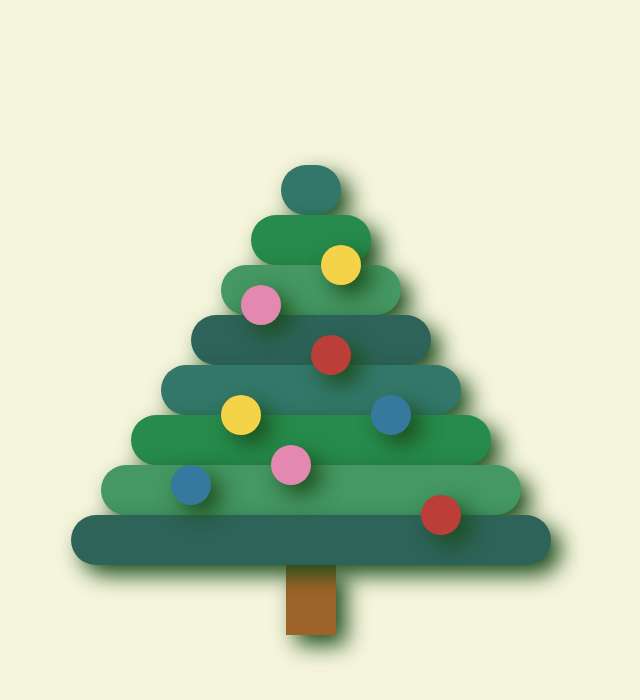
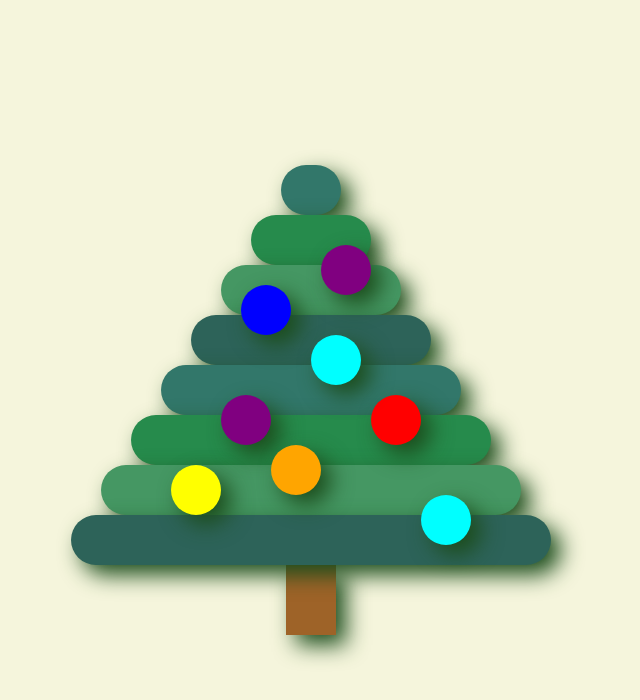
Before and after one commit to EasonFP/EasonFP.github.io, a plain HTML site: page index.html in a window 1280 px wide. Shown: the whole page, without its empty margins (329-969 px from the left). Drawn offline with Linux system fonts and the light colour scheme.

Commit message:
Update index.html

```diff
--- a/index.html
+++ b/index.html
@@ -4,7 +4,7 @@
 <head>
     <meta charset="UTF-8">
     <meta name="viewport" content="width=device-width, initial-scale=1.0">
-    <title>山羊の前端小窝</title>
+    <title>圣诞树</title>
     <style>
         * {
             padding: 0;
@@ -34,8 +34,8 @@
 
         /* 设置装饰盒子的样式 */
         .box {
-            width: 40px;
-            height: 40px;
+            width: 50px;
+            height: 50px;
             position: absolute;
             border-radius: 50px;
             left: calc(var(--x)*10px);
@@ -104,40 +104,36 @@
 
 <script>
 
-    // 使用 for 循环创建8个不同宽度的 div 元素，并将它们添加到类名为 'tree' 的父元素中
+document.addEventListener("DOMContentLoaded", function () {
+        const colors = ["red", "orange", "yellow", "green", "cyan", "blue", "purple"];
+        const boxes = document.querySelectorAll(".box");
+
+        function updateBoxColors() {
+            let colorCount = {};
+
+            boxes.forEach(box => {
+                let randomColor;
+
+                do {
+                    randomColor = colors[Math.floor(Math.random() * colors.length)];
+                } while (colorCount[randomColor] >= 2); // 确保同一颜色不超过两个盒子
+
+                box.style.backgroundColor = randomColor;
+                colorCount[randomColor] = (colorCount[randomColor] || 0) + 1;
+            });
+        }
+
+        // 每隔一段时间（例如3秒）更新一次颜色
+        setInterval(updateBoxColors, 1000);
+    });
+
+    // 创建树叶
     for (let i = 1; i <= 8; i++) {
-        // 创建一个新的 div 元素并将其赋值给变量 tree
         let tree = document.createElement('div');
-        // 为新创建的 div 元素添加类名 'trees'
         tree.classList.add('trees');
-        // 设置新创建的 div 元素的宽度为当前循环变量 i 乘以 60，并将其转换为字符串后与 'px' 拼接
         tree.style.width = (i * 60) + 'px';
-        // 将新创建的带有类名 'trees' 和指定宽度的 div 元素添加到类名为 'tree' 的父元素中
         document.querySelector('.tree').appendChild(tree);
     }
-    // 当文档加载完成时执行
-    document.addEventListener("DOMContentLoaded", function () {
-        // 定义颜色数组
-        const colors = ["#f4d348", "#37799e", "#bb3e39", "#e388b1"];
-        // 定义颜色计数对象
-        const colorCount = {};
-        // 获取所有class为.box的元素
-        const boxes = document.querySelectorAll(".box");
-        // 遍历每个.box元素
-        boxes.forEach(box => {
-            // 生成随机颜色
-            let randomColor = colors[Math.floor(Math.random() * colors.length)];
-            // 当颜色出现次数超过2次时，重新生成随机颜色
-            while (colorCount[randomColor] >= 2) {
-                randomColor = colors[Math.floor(Math.random() * colors.length)];
-            }
-            // 设置.box元素的背景颜色为随机颜色
-            box.style.backgroundColor = randomColor;
-            // 更新颜色计数对象，记录该颜色出现的次数
-            colorCount[randomColor] = (colorCount[randomColor] || 0) + 1;
-        });
-    });
 
 </script>
-
 </html>
```
